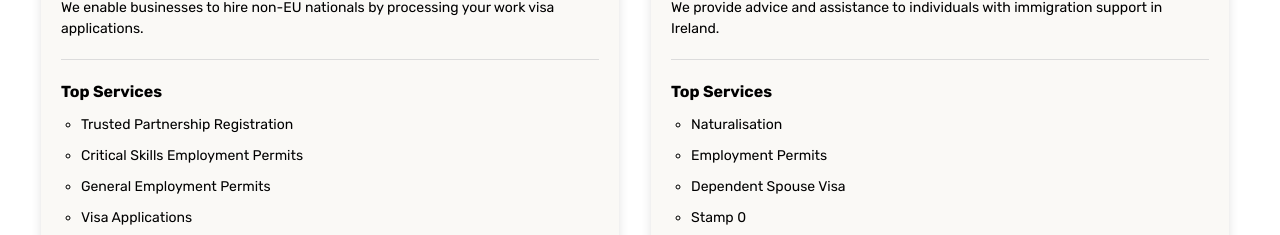
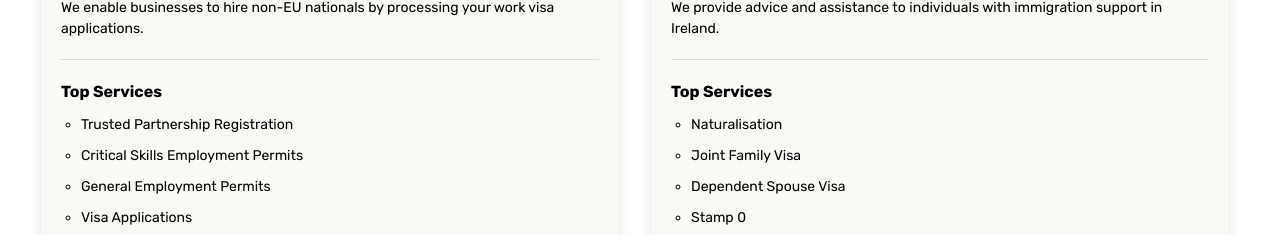
Before and after one commit to TartejBrothers/Poolbeg-Immigration, a React (Create React App) app: page / in a window 1280 px wide. Shown: the part 1033-1268 px from the top of the page. Built offline with nearby package versions, Linux system fonts and the light colour scheme.

Commit message:
Updated: Home Page

```diff
--- a/src/pages/home.jsx
+++ b/src/pages/home.jsx
@@ -73,7 +73,7 @@ export default function Home() {
             headingservice={"Top Services"}
             services={[
               "Naturalisation",
-              "Employment Permits",
+              "Joint Family Visa",
               "Dependent Spouse Visa",
               "Stamp 0",
             ]}
```
